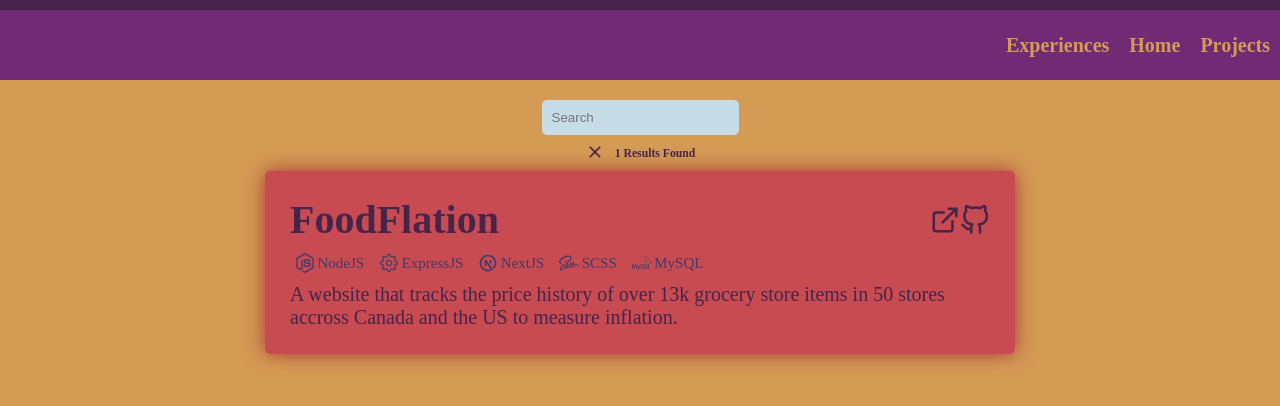
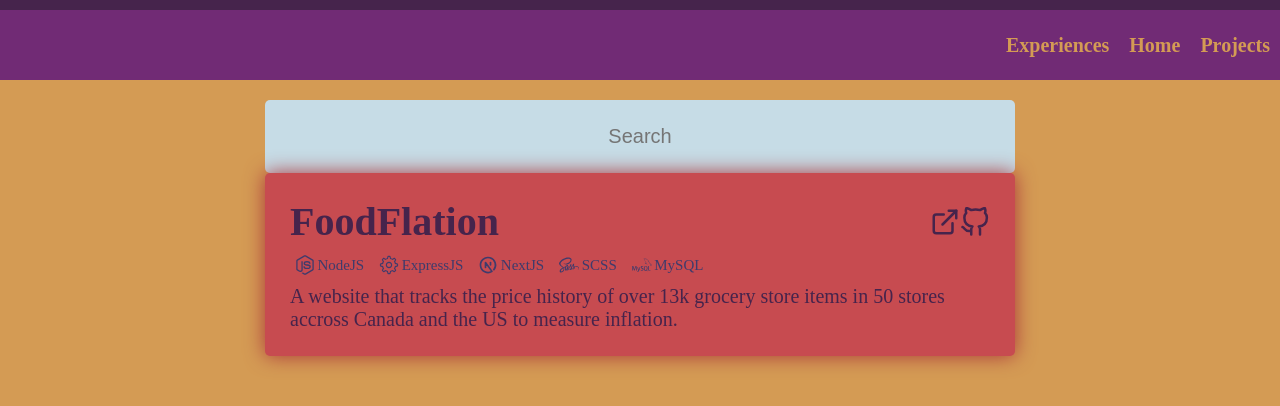
Before and after one commit to destroyer22719/portfolio, a Next.js app: page /projects in a window 1280 px wide. Shown: the top 406 px of the page. Built offline with nearby package versions, Linux system fonts and the light colour scheme.

Commit message:
updated the styling of the search box to match size

```diff
--- a/app/projects/page.tsx
+++ b/app/projects/page.tsx
@@ -46,10 +46,16 @@ const ProjectsPage = async ({
     <div>
       {searchParams && (
         <div className={styles["projects-page__res-count"]}>
-          <Link href={"/projects"}>
-            <ClearButton className={styles["projects-page__clear-search"]} />
-          </Link>
-          <h3>{projects.length} Results Found</h3>
+          {(searchParams?.search || searchParams?.tag) && (
+            <>
+              <Link href={"/projects"}>
+                <ClearButton
+                  className={styles["projects-page__clear-search"]}
+                />
+              </Link>
+              <h3>{projects.length} Results Found</h3>
+            </>
+          )}
         </div>
       )}
       <div>
--- a/styles/components/SearchBar.module.scss
+++ b/styles/components/SearchBar.module.scss
@@ -1,11 +1,15 @@
 @import "../variables";
 
 .search-bar {
+  width: 100%;
   &__input {
+    width: 100%;
     outline: none;
     border: none;
     border-radius: 0.5rem;
     background-color: lighten($cyan, 10%);
-    padding: 1rem;
+    padding: 2.5rem 2rem;
+    text-align: center;
+    font-size: 2rem;
   }
 }
--- a/styles/pages/ProjectsPage.module.scss
+++ b/styles/pages/ProjectsPage.module.scss
@@ -10,6 +10,7 @@
     display: flex;
     align-items: center;
     justify-content: center;
+    font-size: 1.5rem;
   }
 
   &__clear-search {
```
